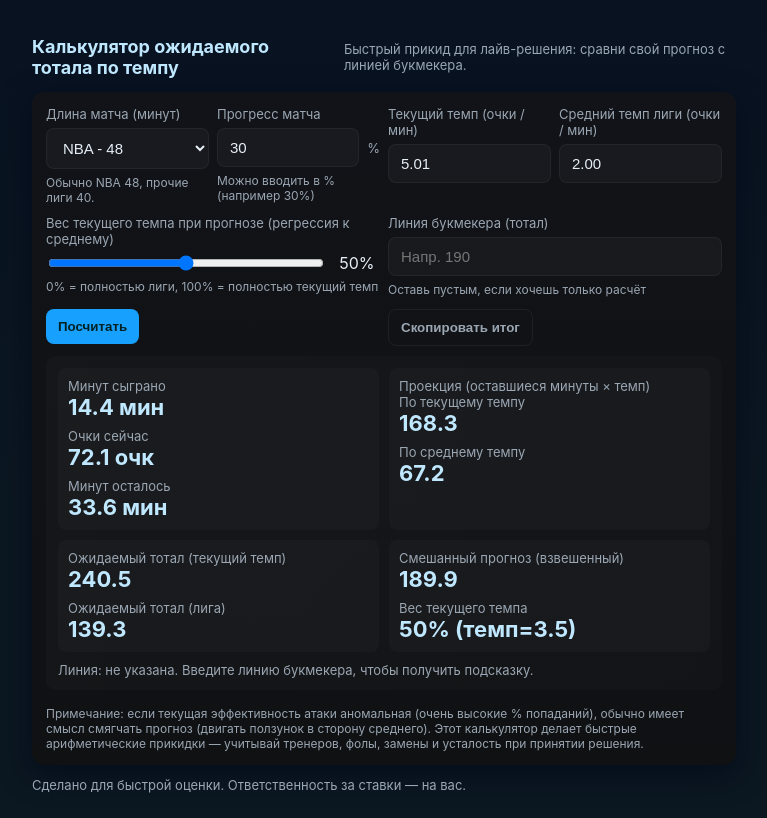
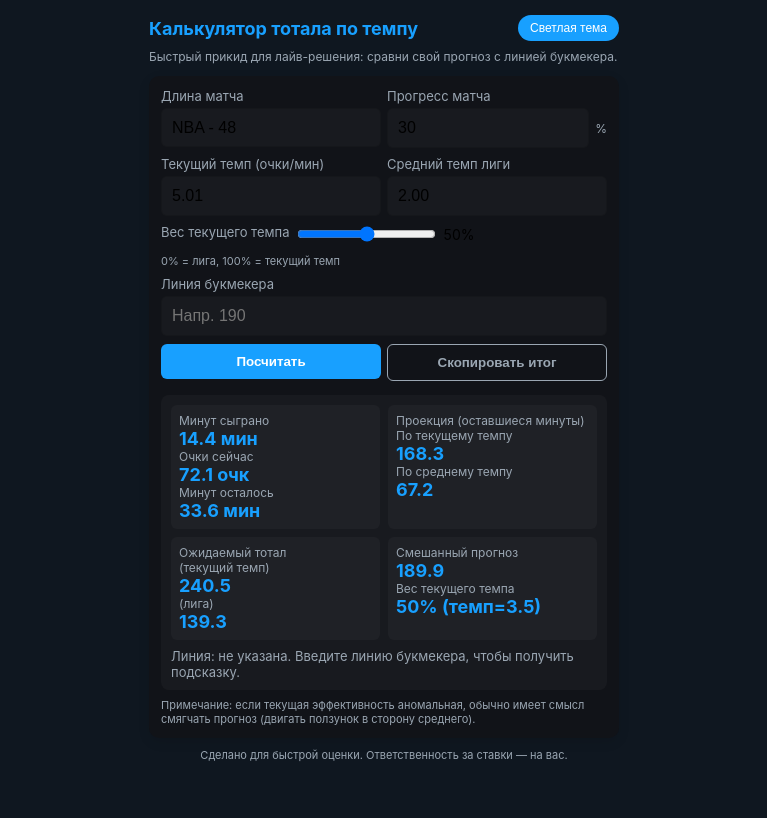
Before and after one commit to IgorEfimof/Basket6, a plain HTML site: page index.html in a window 1280 px wide. Shown: the whole page, without its empty margins (256-1023 px from the left). Drawn offline with Linux system fonts and the light colour scheme.

Commit message:
Update index.html

```diff
--- a/index.html
+++ b/index.html
@@ -2,105 +2,115 @@
 <html lang="ru">
 <head>
 <meta charset="utf-8" />
-<meta name="viewport" content="width=device-width,initial-scale=1" />
+<meta name="viewport" content="width=device-width, initial-scale=1, maximum-scale=1, user-scalable=no" />
 <title>Quick Totals — калькулятор тотала по темпу</title>
 <style>
   :root{
-    --bg:#0f1720; --card:#111318; --muted:#9aa6b2; --accent:#18a0ff; --good:#16a34a; --bad:#dc2626;
+    --bg: #0f1720; --card: #111318; --muted: #9aa6b2; --accent: #18a0ff; --good: #16a34a; --bad: #dc2626;
     --glass: rgba(255,255,255,0.03);
-    font-family: Inter, "Segoe UI", Roboto, Arial, sans-serif;
+    font-family: -apple-system, BlinkMacSystemFont, "Segoe UI", Roboto, Helvetica, Arial, sans-serif;
   }
-  html,body{height:100%; margin:0; background:
-    linear-gradient(180deg,#081221 0%, #0b1721 60%); color:#e6eef6;}
-  .wrap{max-width:740px; margin:18px auto; padding:18px; box-sizing:border-box;}
-  header{display:flex; gap:12px; align-items:center; margin-bottom:14px;}
-  header h1{font-size:18px;margin:0; color:#bfe8ff;}
-  header p{margin:0; color:var(--muted); font-size:13px;}
-  .card{background:linear-gradient(180deg,var(--card), #0f1113); border-radius:12px; padding:14px; box-shadow:0 8px 30px rgba(2,6,23,0.6); margin-bottom:12px;}
-  label{font-size:13px; color:var(--muted); display:block; margin-bottom:6px;}
-  .row{display:flex; gap:8px; flex-wrap:wrap;}
-  .col{flex:1 1 140px; min-width:140px;}
-  input[type="number"], input[type="text"], select{width:100%; padding:10px 12px; border-radius:8px; border:1px solid rgba(255,255,255,0.05); background:var(--glass); color:#e6eef6; font-size:15px; box-sizing:border-box;}
-  .small{font-size:12px; color:var(--muted); margin-top:6px;}
-  .result{background:linear-gradient(90deg, rgba(255,255,255,0.02), rgba(255,255,255,0.01)); border-radius:10px; padding:12px; margin-top:10px;}
-  .big{font-weight:700; font-size:22px; color:#bfe8ff;}
-  .muted{color:var(--muted); font-size:13px;}
-  .grid{display:grid; grid-template-columns:1fr 1fr; gap:10px;}
-  .btn{padding:10px 12px; border-radius:8px; background:var(--accent); color:#022; border:none; font-weight:600; cursor:pointer;}
-  .btn.secondary{background:transparent; border:1px solid rgba(255,255,255,0.06); color:var(--muted);}
-  .scenario{padding:10px; border-radius:8px; background:rgba(255,255,255,0.02);}
+  .light-theme{
+    --bg: #f5f5f5; --card: #ffffff; --muted: #6b7280; --accent: #3b82f6; --good: #10b981; --bad: #ef4444;
+    --glass: rgba(0,0,0,0.03);
+    color: #1f2937;
+  }
+  html,body{height:100%; margin:0; background: var(--bg); color: var(--bg) == #f5f5f5 ? #1f2937 : #e6eef6; transition: background 0.3s;}
+  .wrap{max-width:100%; margin:0 auto; padding:12px; box-sizing:border-box;}
+  header{display:flex; gap:8px; align-items:center; margin-bottom:12px; flex-wrap:wrap;}
+  header h1{font-size:18px;margin:0; color:var(--accent); flex:1;}
+  header p{margin:0; color:var(--muted); font-size:12px; width:100%;}
+  .theme-toggle{background:var(--accent); color:white; border:none; border-radius:20px; padding:6px 12px; font-size:12px; cursor:pointer;}
+  .card{background:var(--card); border-radius:10px; padding:12px; box-shadow:0 4px 12px rgba(0,0,0,0.1); margin-bottom:10px;}
+  label{font-size:13px; color:var(--muted); display:block; margin-bottom:4px;}
+  .row{display:flex; gap:6px; flex-wrap:wrap; margin-bottom:8px;}
+  .col{flex:1 1 calc(50% - 6px); min-width:0; box-sizing:border-box;}
+  .full-width{flex:1 1 100%;}
+  input[type="number"], input[type="text"], select{
+    width:100%; padding:10px; border-radius:6px; border:1px solid rgba(0,0,0,0.1);
+    background:var(--glass); color:inherit; font-size:16px; box-sizing:border-box;
+    -webkit-appearance: none; appearance: none;
+  }
+  .small{font-size:11px; color:var(--muted); margin-top:4px;}
+  .result{background:var(--glass); border-radius:8px; padding:10px; margin-top:8px;}
+  .big{font-weight:700; font-size:18px; color:var(--accent);}
+  .muted{color:var(--muted); font-size:12px;}
+  .grid{display:grid; grid-template-columns:1fr; gap:8px;}
+  .btn{padding:10px; border-radius:6px; background:var(--accent); color:white; border:none; font-weight:600; cursor:pointer; width:100%; margin-bottom:6px;}
+  .btn.secondary{background:transparent; border:1px solid var(--muted); color:var(--muted);}
+  .scenario{padding:8px; border-radius:6px; background:var(--glass);}
   .positive{color:var(--good); font-weight:700;}
   .negative{color:var(--bad); font-weight:700;}
-  footer{margin-top:8px; color:var(--muted); font-size:13px;}
-  .inline{display:flex; gap:8px; align-items:center;}
+  footer{margin-top:6px; color:var(--muted); font-size:11px; text-align:center;}
+  .inline{display:flex; gap:6px; align-items:center;}
   input[type="range"]{width:100%;}
-  @media (max-width:520px){
-    .row{flex-direction:column;}
-    .grid{grid-template-columns:1fr;}
-    header{flex-direction:column; align-items:flex-start; gap:4px;}
+  .keyboard{display:grid; grid-template-columns:repeat(4, 1fr); gap:6px; margin-top:10px;}
+  .keyboard button{height:44px; border-radius:6px; border:1px solid rgba(0,0,0,0.1); background:var(--card); font-size:18px; cursor:pointer;}
+  .keyboard button:active{background:var(--accent); color:white;}
+  .keyboard-container{display:none; position:fixed; bottom:0; left:0; right:0; background:var(--card); padding:10px; box-shadow:0 -2px 10px rgba(0,0,0,0.1); z-index:100;}
+  @media (min-width:520px){
+    .wrap{max-width:500px; padding:15px;}
+    .grid{grid-template-columns:1fr 1fr;}
+    .keyboard{display:none;}
   }
 </style>
 </head>
 <body>
 <div class="wrap">
   <header>
-    <h1>Калькулятор ожидаемого тотала по темпу</h1>
+    <h1>Калькулятор тотала по темпу</h1>
+    <button class="theme-toggle" id="themeToggle">Светлая тема</button>
     <p>Быстрый прикид для лайв-решения: сравни свой прогноз с линией букмекера.</p>
   </header>
 
   <div class="card">
     <div class="row">
       <div class="col">
-        <label>Длина матча (минут)</label>
+        <label>Длина матча</label>
         <select id="matchLen">
           <option value="48">NBA - 48</option>
           <option value="40">Other - 40</option>
           <option value="custom">Своя...</option>
         </select>
-        <input id="customLen" type="number" min="1" step="1" style="display:none;margin-top:8px" placeholder="Введите минуты (напр. 36)" />
-        <div class="small">Обычно NBA 48, прочие лиги 40.</div>
+        <input id="customLen" type="number" min="1" step="1" style="display:none;margin-top:6px" placeholder="Минуты" inputmode="numeric" />
       </div>
 
       <div class="col">
         <label>Прогресс матча</label>
         <div class="inline">
-          <input id="progressPct" type="number" min="0" max="100" step="0.1" value="30" />
+          <input id="progressPct" type="number" min="0" max="100" step="0.1" value="30" inputmode="decimal" />
           <span class="muted">%</span>
         </div>
-        <div class="small">Можно вводить в % (например 30%)</div>
+      </div>
+    </div>
+
+    <div class="row">
+      <div class="col">
+        <label>Текущий темп (очки/мин)</label>
+        <input id="tempoNow" type="number" step="0.01" value="5.01" inputmode="decimal" />
       </div>
 
       <div class="col">
-        <label>Текущий темп (очки / мин)</label>
-        <input id="tempoNow" type="number" step="0.01" value="5.01" />
-      </div>
-
-      <div class="col">
-        <label>Средний темп лиги (очки / мин)</label>
-        <input id="tempoLeague" type="number" step="0.01" value="2.00" />
+        <label>Средний темп лиги</label>
+        <input id="tempoLeague" type="number" step="0.01" value="2.00" inputmode="decimal" />
       </div>
     </div>
 
-    <div style="height:10px"></div>
+    <div class="row full-width">
+      <label>Вес текущего темпа</label>
+      <div class="inline">
+        <input id="weight" type="range" min="0" max="100" value="50" />
+        <div style="width:40px; text-align:center; font-size:14px;" id="wtLabel">50%</div>
+      </div>
+      <div class="small">0% = лига, 100% = текущий темп</div>
+    </div>
 
     <div class="row">
       <div class="col">
-        <label>Вес текущего темпа при прогнозе (регрессия к среднему)</label>
-        <div class="inline">
-          <input id="weight" type="range" min="0" max="100" value="50" />
-          <div style="width:56px; text-align:center;" id="wtLabel">50%</div>
-        </div>
-        <div class="small">0% = полностью лиги, 100% = полностью текущий темп</div>
-      </div>
-
-      <div class="col">
-        <label>Линия букмекера (тотал)</label>
-        <input id="bookLine" type="number" step="0.1" placeholder="Напр. 190" />
-        <div class="small">Оставь пустым, если хочешь только расчёт</div>
+        <label>Линия букмекера</label>
+        <input id="bookLine" type="number" step="0.1" placeholder="Напр. 190" inputmode="decimal" />
       </div>
     </div>
-
-    <div style="height:12px"></div>
 
     <div class="row">
       <div class="col">
@@ -116,50 +126,69 @@
         <div class="scenario">
           <div class="muted">Минут сыграно</div>
           <div class="big" id="minsPlayed">—</div>
-          <div class="muted" style="margin-top:8px">Очки сейчас</div>
+          <div class="muted">Очки сейчас</div>
           <div id="pointsNow" class="big">—</div>
-          <div class="muted" style="margin-top:8px">Минут осталось</div>
+          <div class="muted">Минут осталось</div>
           <div id="minsLeft" class="big">—</div>
         </div>
 
         <div class="scenario">
-          <div class="muted">Проекция (оставшиеся минуты × темп)</div>
+          <div class="muted">Проекция (оставшиеся минуты)</div>
           <div class="muted">По текущему темпу</div>
           <div class="big" id="projNow">—</div>
-          <div class="muted" style="margin-top:8px">По среднему темпу</div>
+          <div class="muted">По среднему темпу</div>
           <div class="big" id="projLeague">—</div>
         </div>
 
         <div class="scenario">
-          <div class="muted">Ожидаемый тотал (текущий темп)</div>
+          <div class="muted">Ожидаемый тотал</div>
+          <div class="muted">(текущий темп)</div>
           <div class="big" id="expNow">—</div>
-          <div class="muted" style="margin-top:8px">Ожидаемый тотал (лига)</div>
+          <div class="muted">(лига)</div>
           <div class="big" id="expLeague">—</div>
         </div>
 
         <div class="scenario">
-          <div class="muted">Смешанный прогноз (взвешенный)</div>
+          <div class="muted">Смешанный прогноз</div>
           <div class="big" id="expMixed">—</div>
-          <div class="muted" style="margin-top:8px">Вес текущего темпа</div>
+          <div class="muted">Вес текущего темпа</div>
           <div class="big" id="wtEcho">—</div>
         </div>
       </div>
 
-      <div style="height:10px"></div>
-
-      <div id="bookCompare" class="muted">Линия: —</div>
-
+      <div id="bookCompare" class="muted" style="margin-top:8px; font-size:13px;">Линия: —</div>
     </div>
 
-    <div style="height:10px"></div>
-    <div class="small">Примечание: если текущая эффективность атаки аномальная (очень высокие % попаданий), обычно имеет смысл смягчать прогноз (двигать ползунок в сторону среднего). Этот калькулятор делает быстрые арифметические прикидки — учитывай тренеров, фолы, замены и усталость при принятии решения.</div>
+    <div class="small" style="margin-top:8px;">Примечание: если текущая эффективность аномальная, обычно имеет смысл смягчать прогноз (двигать ползунок в сторону среднего).</div>
   </div>
 
   <footer>Сделано для быстрой оценки. Ответственность за ставки — на вас.</footer>
 </div>
 
+<!-- Кастомная клавиатура -->
+<div class="keyboard-container" id="keyboardContainer">
+  <div class="keyboard">
+    <button data-value="7">7</button>
+    <button data-value="8">8</button>
+    <button data-value="9">9</button>
+    <button data-action="backspace">⌫</button>
+    <button data-value="4">4</button>
+    <button data-value="5">5</button>
+    <button data-value="6">6</button>
+    <button data-action="clear">C</button>
+    <button data-value="1">1</button>
+    <button data-value="2">2</button>
+    <button data-value="3">3</button>
+    <button data-value="0">0</button>
+    <button data-value=".">.</button>
+    <button data-value="-">-</button>
+    <button data-action="hide">Скрыть</button>
+  </div>
+</div>
+
 <script>
 (function(){
+  // Элементы DOM
   const matchLen = document.getElementById('matchLen');
   const customLen = document.getElementById('customLen');
   const progressPct = document.getElementById('progressPct');
@@ -168,6 +197,8 @@
   const weight = document.getElementById('weight');
   const wtLabel = document.getElementById('wtLabel');
   const bookLine = document.getElementById('bookLine');
+  const themeToggle = document.getElementById('themeToggle');
+  const keyboardContainer = document.getElementById('keyboardContainer');
 
   const calcBtn = document.getElementById('calcBtn');
   const copyBtn = document.getElementById('copyBtn');
@@ -183,27 +214,51 @@
   const wtEcho = document.getElementById('wtEcho');
   const bookCompare = document.getElementById('bookCompare');
 
+  let activeInput = null;
+
+  // Переключение темы
+  function toggleTheme() {
+    document.body.classList.toggle('light-theme');
+    const isLight = document.body.classList.contains('light-theme');
+    themeToggle.textContent = isLight ? 'Тёмная тема' : 'Светлая тема';
+    localStorage.setItem('theme', isLight ? 'light' : 'dark');
+  }
+
+  themeToggle.addEventListener('click', toggleTheme);
+
+  // Загрузка темы из localStorage
+  if (localStorage.getItem('theme') === 'light') {
+    document.body.classList.add('light-theme');
+    themeToggle.textContent = 'Тёмная тема';
+  }
+
+  // Показать/скрыть поле для ввода кастомной длины матча
   function showCustomToggle(){
     if(matchLen.value === 'custom'){
       customLen.style.display = 'block';
       customLen.value = customLen.value || '';
-    } else customLen.style.display = 'none';
+    } else {
+      customLen.style.display = 'none';
+    }
   }
   matchLen.addEventListener('change', showCustomToggle);
 
+  // Обновление метки ползунка веса
   weight.addEventListener('input', ()=> wtLabel.textContent = weight.value + '%');
 
+  // Функция для преобразования в число
   function num(x){ return Number(x) || 0; }
 
+  // Основная функция расчета
   function calculate(){
-    // read inputs
+    // Получение значений из полей ввода
     let totalMinutes = (matchLen.value === 'custom') ? num(customLen.value) : num(matchLen.value);
     if(totalMinutes <= 0) totalMinutes = 48;
     let progressPercent = num(progressPct.value);
     if(progressPercent < 0) progressPercent = 0;
     if(progressPercent > 100) progressPercent = 100;
 
-    // minutes played
+    // Расчет сыгранных минут
     const minsPlayed = totalMinutes * (progressPercent/100);
     const tNow = num(tempoNow.value);
     const tLeague = num(tempoLeague.value);
@@ -211,23 +266,24 @@
     const ptsNow = tNow * minsPlayed;
     const minsLeft = Math.max(0, totalMinutes - minsPlayed);
 
-    // projections
+    // Проекции
     const projNow = tNow * minsLeft;
     const projLeague = tLeague * minsLeft;
 
-    // expected totals
+    // Ожидаемые тоталы
     const expNow = ptsNow + projNow;
     const expLeague = ptsNow + projLeague;
 
-    // mixed (weighted)
+    // Смешанный прогноз (взвешенный)
     const w = num(weight.value)/100;
     const mixedTempo = tNow * w + tLeague * (1 - w);
     const projMixed = mixedTempo * minsLeft;
     const expMixed = ptsNow + projMixed;
 
-    // display (rounded to 1 decimal)
+    // Округление до 1 знака после запятой
     function r(x){ return Math.round(x*10)/10; }
 
+    // Обновление интерфейса
     minsPlayedEl.textContent = r(minsPlayed) + ' мин';
     pointsNowEl.textContent = r(ptsNow) + ' очк';
     minsLeftEl.textContent = r(minsLeft) + ' мин';
@@ -240,7 +296,7 @@
     expMixedEl.textContent = r(expMixed);
     wtEcho.textContent = Math.round(w*100) + '% (темп=' + r(mixedTempo) + ')';
 
-    // compare with bookmaker line if given
+    // Сравнение с линией букмекера
     const line = num(bookLine.value);
     if(line > 0){
       const diff = r(expMixed - line);
@@ -253,7 +309,7 @@
         verdict = `Линия ${line}. По смешанному прогнозу ≈ ${r(expMixed)} — есть ценность на ТМ (ожидается ${diff} очк ниже).`;
       }
       bookCompare.textContent = verdict;
-      // color hint
+      // Цветовая индикация
       if(diff >= 3) bookCompare.style.color = 'var(--good)';
       else if(diff <= -3) bookCompare.style.color = 'var(--bad)';
       else bookCompare.style.color = 'var(--muted)';
@@ -262,12 +318,13 @@
       bookCompare.style.color = 'var(--muted)';
     }
 
-    // return a small summary text for copying
+    // Возврат текста для копирования
     return `Минут сыграно: ${r(minsPlayed)}; Очки сейчас: ${r(ptsNow)}; Минут осталось: ${r(minsLeft)}.
 Ожидаемый тотал (смешанный): ${r(expMixed)}; (текущий:${r(expNow)}, лига:${r(expLeague)}).
 Линия букмекера: ${line>0?line:'—'}. Разница (mixed - line): ${line>0? r(expMixed-line) : '—'}.`;
   }
 
+  // Обработчики кнопок
   calcBtn.addEventListener('click', ()=>{
     calculate();
   });
@@ -284,11 +341,61 @@
     }
   });
 
-  // initial compute
+  // Кастомная клавиатура
+  function setupKeyboard() {
+    const keyboardButtons = document.querySelectorAll('.keyboard button');
+
+    keyboardButtons.forEach(button => {
+      button.addEventListener('click', function() {
+        if (!activeInput) return;
+
+        const action = this.getAttribute('data-action');
+        const value = this.getAttribute('data-value');
+
+        if (action === 'backspace') {
+          activeInput.value = activeInput.value.slice(0, -1);
+        } else if (action === 'clear') {
+          activeInput.value = '';
+        } else if (action === 'hide') {
+          keyboardContainer.style.display = 'none';
+          activeInput = null;
+        } else if (value) {
+          activeInput.value += value;
+        }
+
+        // Вызов расчета при изменении значения
+        calculate();
+      });
+    });
+
+    // Показать клавиатуру при фокусе на поле ввода
+    const inputs = document.querySelectorAll('input[type="number"], input[type="text"]');
+    inputs.forEach(input => {
+      input.addEventListener('focus', function() {
+        activeInput = this;
+        if (window.innerWidth < 520) {
+          keyboardContainer.style.display = 'block';
+        }
+      });
+    });
+
+    // Скрыть клавиатуру при клике вне поля ввода
+    document.addEventListener('click', function(e) {
+      if (!keyboardContainer.contains(e.target) &&
+          !Array.from(inputs).includes(e.target)) {
+        keyboardContainer.style.display = 'none';
+        activeInput = null;
+      }
+    });
+  }
+
+  // Инициализация
+  function init() {
     showCustomToggle();
     calculate();
+    setupKeyboard();
 
-  // live recalc when inputs change (small debounce)
+    // Автоматический пересчет при изменении значений
     let tmr;
     ['input','change'].forEach(ev=>{
       document.querySelectorAll('input,select').forEach(el=>{
@@ -298,7 +405,9 @@
         });
       });
     });
+  }
 
+  init();
 })();
 </script>
 </body>
```
Lines whose indentation alone changed are shown as unchanged.
